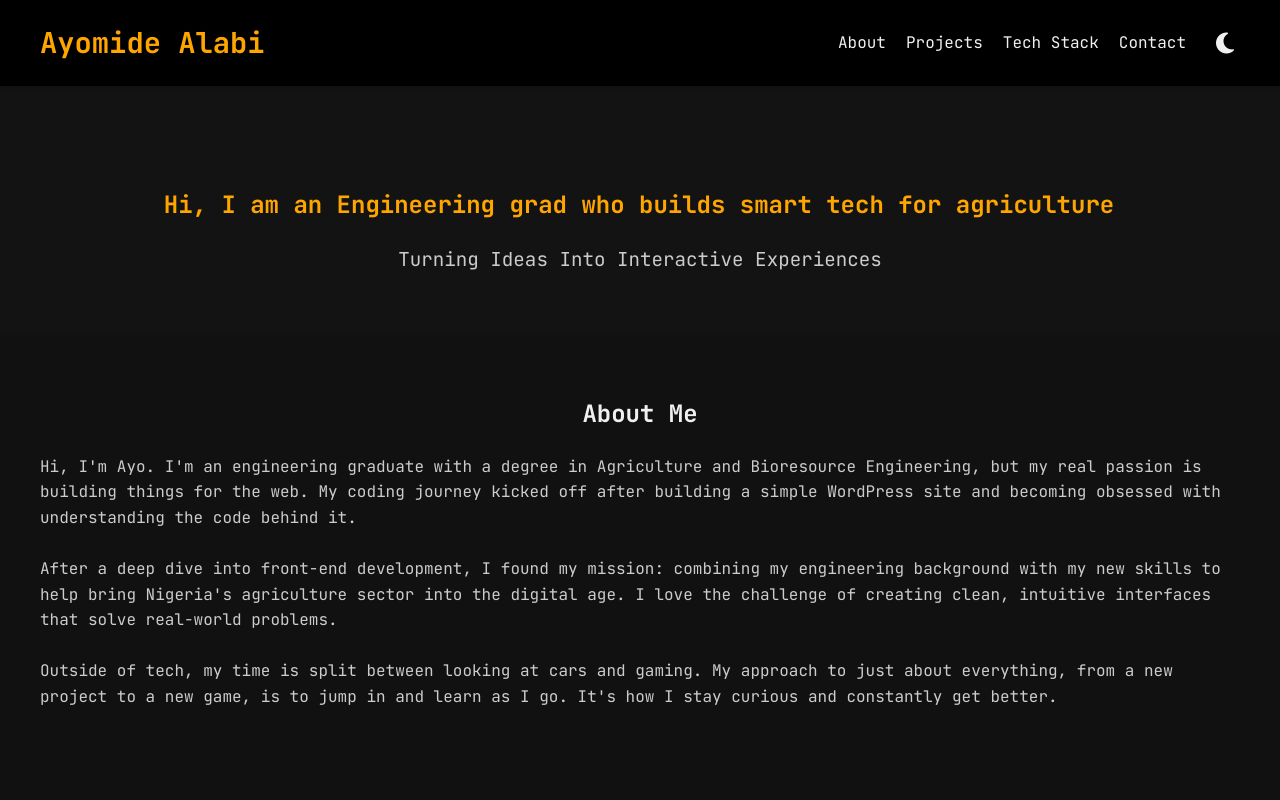
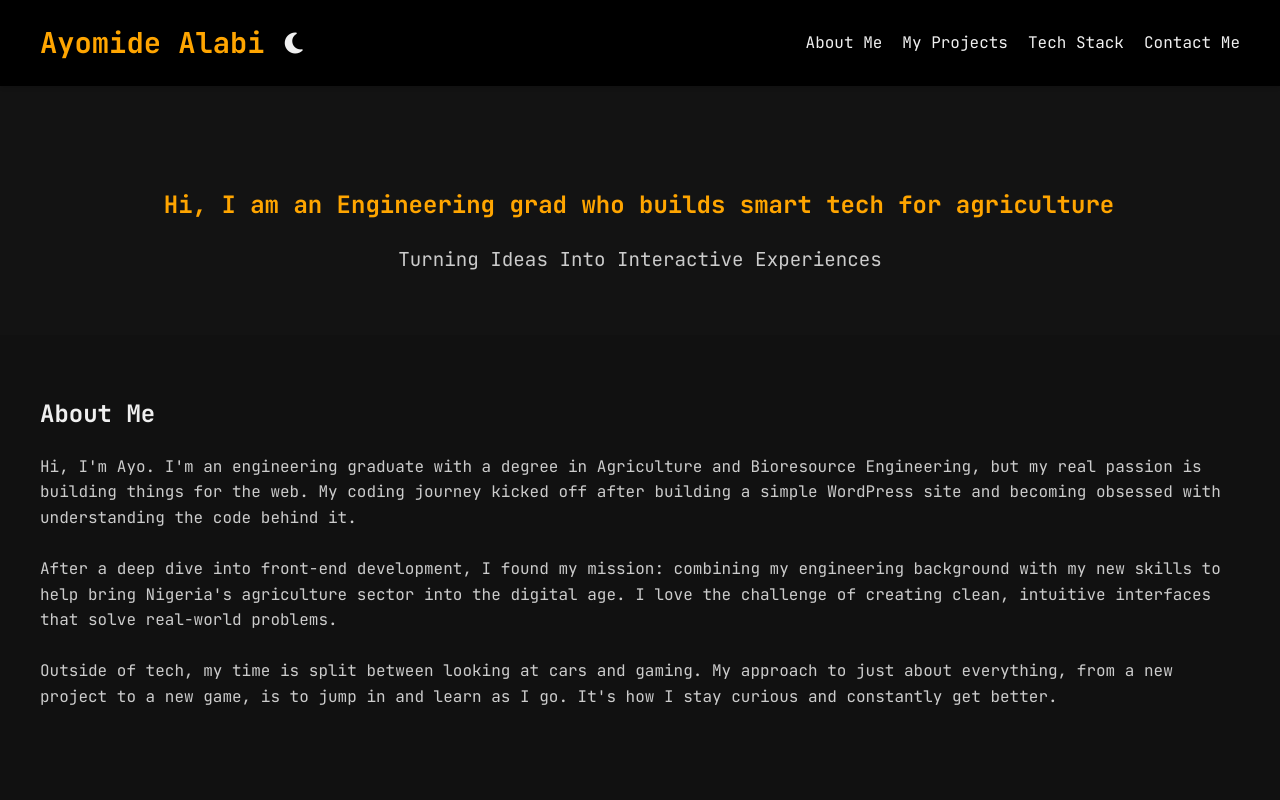
Before and after one commit to ArrYorr/Portfolio, a plain HTML site: page index.html in a window 1280 px wide. Shown: the top 800 px of the page. Drawn offline with nearby package versions, Linux system fonts and the light colour scheme.

Commit message:
Enhance navigation with theme toggle and update section titles for clarity

```diff
--- a/index.html
+++ b/index.html
@@ -11,24 +11,28 @@
 <body>
 <header>
     <nav>
-        <h1>Ayomide Alabi</h1>
-        <div class="nav-items">
-            <ul>
-                <li><a href="#about">About</a></li>
-                <li><a href="#projects">Projects</a></li>
-                <li><a href="#stack">Tech Stack</a></li>
-                <li><a href="#contact">Contact</a></li>
-            </ul>
+        <div class="nav-left">
+            <h1>Ayomide Alabi</h1>
             <div class="theme-toggle">
                 <i class="fa-solid fa-sun theme-icon" id="sun-icon"></i>
                 <i class="fa-solid fa-moon theme-icon" id="moon-icon"></i>
             </div>
         </div>
+        <div class="nav-items">
+            <ul>
+                <li><a href="#about">About Me</a></li>
+                <li><a href="#projects">My Projects</a></li>
+                <li><a href="#stack">Tech Stack</a></li>
+                <li><a href="#contact">Contact Me</a></li>
+            </ul>
+        </div>
     </nav>
 </header>
 <section id="hero">
+
     <h2>Hi, I am an Engineering grad who builds smart tech for agriculture</h2>
     <p>Turning Ideas Into Interactive Experiences</p>
+
 </section>
 
 <section id="about">
--- a/styles.css
+++ b/styles.css
@@ -40,6 +40,7 @@ body {
   line-height: 1.6;
   transition: background-color 0.4s ease, color 0.4s ease;
   overflow-x: hidden;
+  text-align: left;
 }
 
 a {
@@ -54,7 +55,6 @@ header {
   position: sticky;
   top: 0;
   z-index: 1000;
-  animation: slideDown 0.6s ease-in-out;
   transition: background-color 0.4s ease;
 }
 
@@ -62,6 +62,13 @@ nav {
   display: flex;
   justify-content: space-between;
   align-items: center;
+  flex-wrap: wrap; /* Allow items to wrap on mobile */
+}
+
+.nav-left {
+    display: flex;
+    align-items: center;
+    gap: 20px;
 }
 
 nav h1 {
@@ -72,7 +79,7 @@ nav h1 {
 .nav-items {
   display: flex;
   align-items: center;
-  gap: 30px; /* Space between links and toggle */
+  gap: 30px;
 }
 
 .nav-items ul {
@@ -101,7 +108,6 @@ nav h1 {
 
 .nav-items a:hover {
   color: var(--primary-color);
-  animation: bounce 0.4s;
 }
 
 .nav-items a:hover::after {
@@ -115,19 +121,16 @@ nav h1 {
   position: relative;
   width: 24px;
   height: 24px;
+  color: var(--text-color);
 }
 .theme-icon {
   position: absolute;
   transition: opacity 0.4s ease, transform 0.4s ease;
 }
-
-/* By default (dark mode), hide the sun icon */
 #sun-icon {
   opacity: 0;
   transform: scale(0);
 }
-
-/* When in light mode, show the sun and hide the moon */
 body.light-mode #sun-icon {
   opacity: 1;
   transform: scale(1);
@@ -136,8 +139,6 @@ body.light-mode #moon-icon {
   opacity: 0;
   transform: scale(0);
 }
-
-
 /* --- HERO SECTION WITH PARALLAX --- */
 #hero {
   padding: 100px 40px 60px;
@@ -193,6 +194,7 @@ section.visible {
 }
 #about p, #contact p {
   color: #ccc;
+  text-align: left;
 }
 body.light-mode #about p, body.light-mode #contact p { color: #555; }
 
@@ -238,7 +240,6 @@ body.light-mode .project p { color: #333; }
 }
 
 #stack h2, #projects h2, section h2 {
-    text-align: center;
     margin-bottom: 20px;
 }
 
@@ -318,15 +319,10 @@ footer {
   }
   nav h1 { font-size: 1.5rem; }
   nav ul { gap: 20px; }
-
   #hero h2 {
     font-size: 1.2rem;
-    white-space: normal; /* Allows text to wrap */
-    width: auto; /* Lets the text take up natural width */
-    border-right: none; /* Removes the cursor */
-    animation: none; /* Disables the typing animation */
+    white-space: normal;
   }
-
   #hero p { font-size: 1rem; }
   .project h3 { font-size: 1.1rem; }
   p { font-size: 0.95rem; }
```
